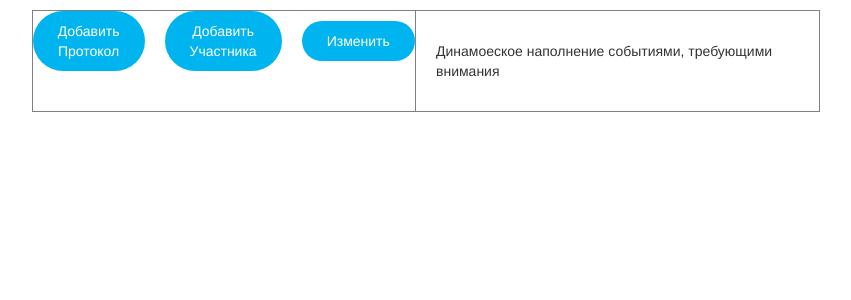
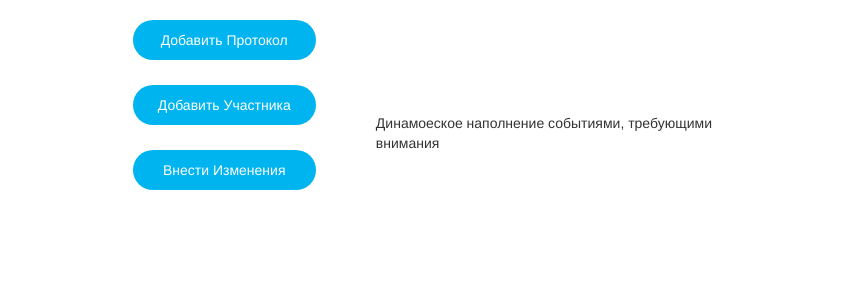
Before and after one commit to meltaus/euro_protocol, a PHP site: page /pages/user_space.php in a window 1280 px wide. Shown: the top 300 px of the page, without its empty margins (214-1065 px from the left). Run offline with PHP 8.4, Linux system fonts and the light colour scheme.

Commit message:
Вертикальное расположение кнопок.

```diff
--- a/pages/user_space.php
+++ b/pages/user_space.php
@@ -17,35 +17,21 @@
 <div class="container">
     <div class="row">
         <div class="col-lg-12 col-md-12 col-sm-12 col-xs-12">
-            <table border="1" style="margin:10px auto;">
+            <table style="margin:10px auto;">
                 <tr>
                     <td>
                         <form class="form-horizontal" method="post" action="" name="notification">
-                            <table>
-                                <tr>
-                                    <td>
-                                        <div style="margin-right: 10px">
-                                            <button type="button" class="btn btn-success">
-                                                Добавить<br>протокол
-                                            </button>
-                                        </div>
-                                    </td>
-                                    <td>
-                                        <div style="margin-left: 10px; margin-right: 10px">
-                                            <button type="button" class="btn btn-success">
-                                                Добавить<br>участника
-                                            </button>
-                                        </div>
-                                    </td>
-                                    <td>
-                                        <div style="margin-left: 10px;">
-                                            <button type="button" class="btn btn-success">
-                                                Изменить
-                                            </button>
-                                        </div>
-                                    </td>
-                                </tr>
-                            </table>
+                            <div style="margin:10px auto;">
+                                <div class="form-group">
+                                    <button type="button" class="btn btn-default btn-block">Добавить протокол</button>
+                                </div>
+                                <div class="form-group">
+                                    <button type="button" class="btn btn-default btn-block">Добавить участника</button>
+                                </div>
+                                <div class="form-group">
+                                    <button type="button" class="btn btn-default btn-block">Внести изменения</button>
+                                </div>
+                            </div>
                         </form>
                     </td>
                     <td>
```
